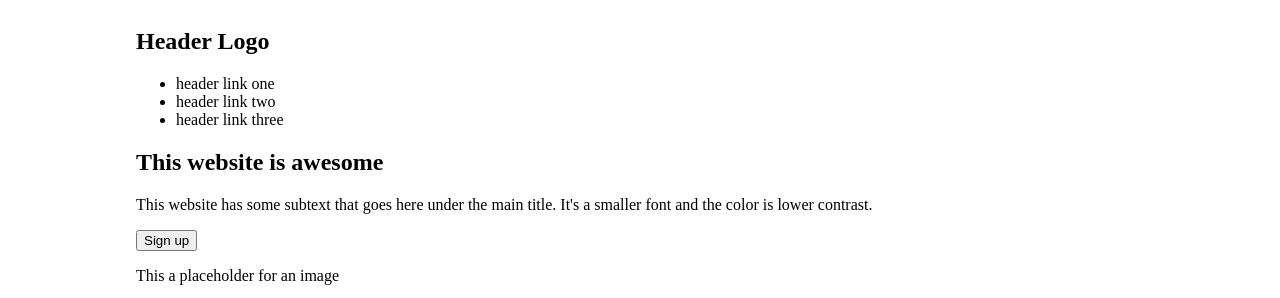
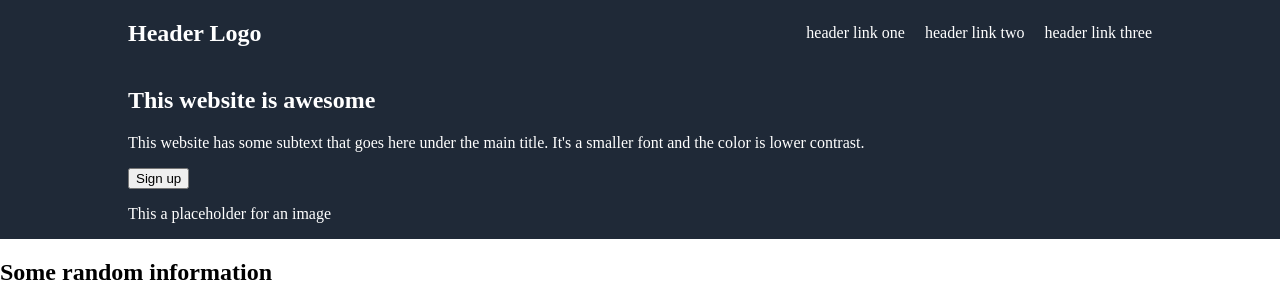
Before and after one commit to nmoneg/odin-landing-page, a plain HTML site: page index.html in a window 1280 px wide. Shown: the top 298 px of the page. Drawn offline with Linux system fonts and the light colour scheme.

Commit message:
CSS, nav updated

```diff
--- a/index.html
+++ b/index.html
@@ -12,9 +12,9 @@
         <nav>
             <h2>Header Logo</h2>
             <ul>
-                <li>header link one</li>
-                <li>header link two</li>
-                <li>header link three</li>
+                <li><a href="#">header link one</a></li>
+                <li><a href="#">header link two</a></li>
+                <li><a href="#">header link three</a></li>
             </ul>
         </nav>
         <section class="intro">
--- a/style.css
+++ b/style.css
@@ -2,5 +2,28 @@ body {
     display: flex;
     flex-direction: column;
     justify-content: center;
+    margin: 0;
+}
+
+header {
+    background-color: #1F2937;
     padding: 0 10vw;
+    color: white;
 }
+
+nav {
+    display: flex;
+    justify-content: space-between;
+    align-items: center;
+}
+
+nav a {
+    color: white;
+    text-decoration: none;
+}
+
+nav ul {
+    list-style-type: none;
+    display: flex;
+    gap: 20px;
+}
```
